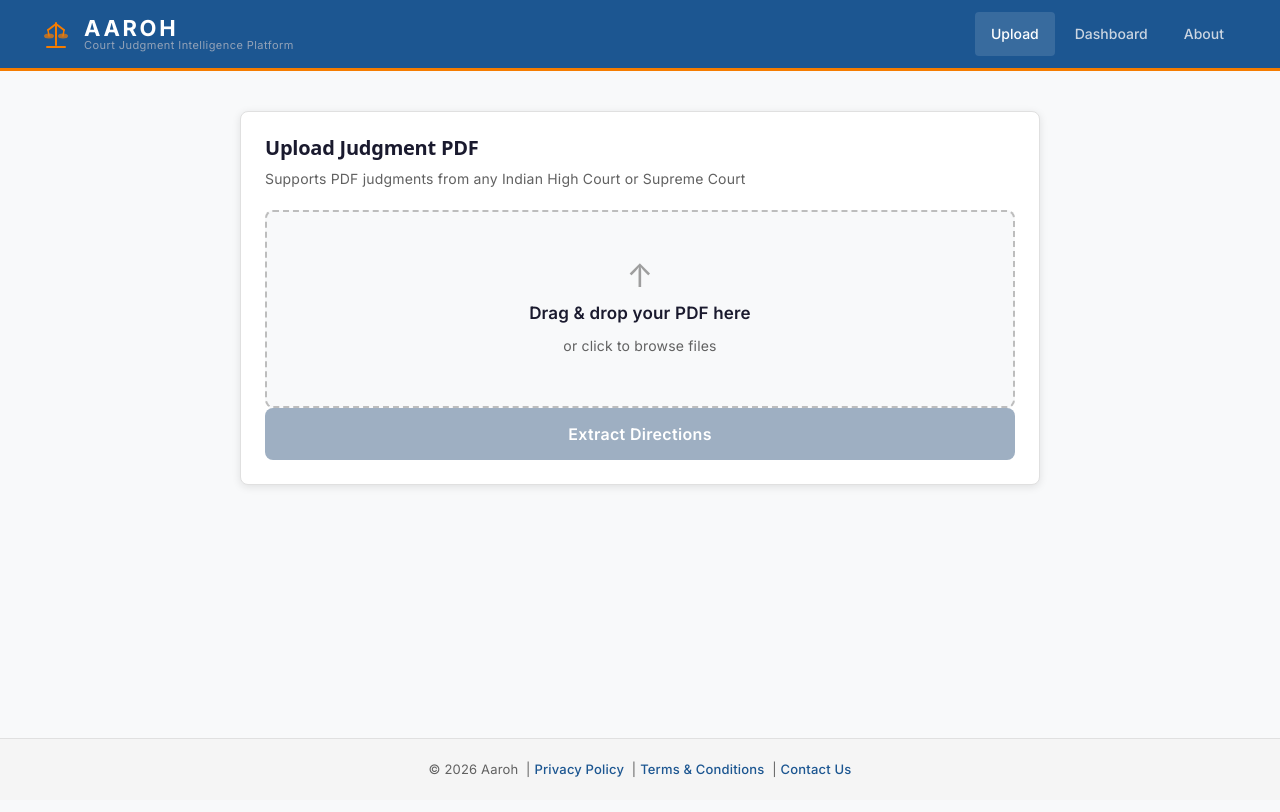
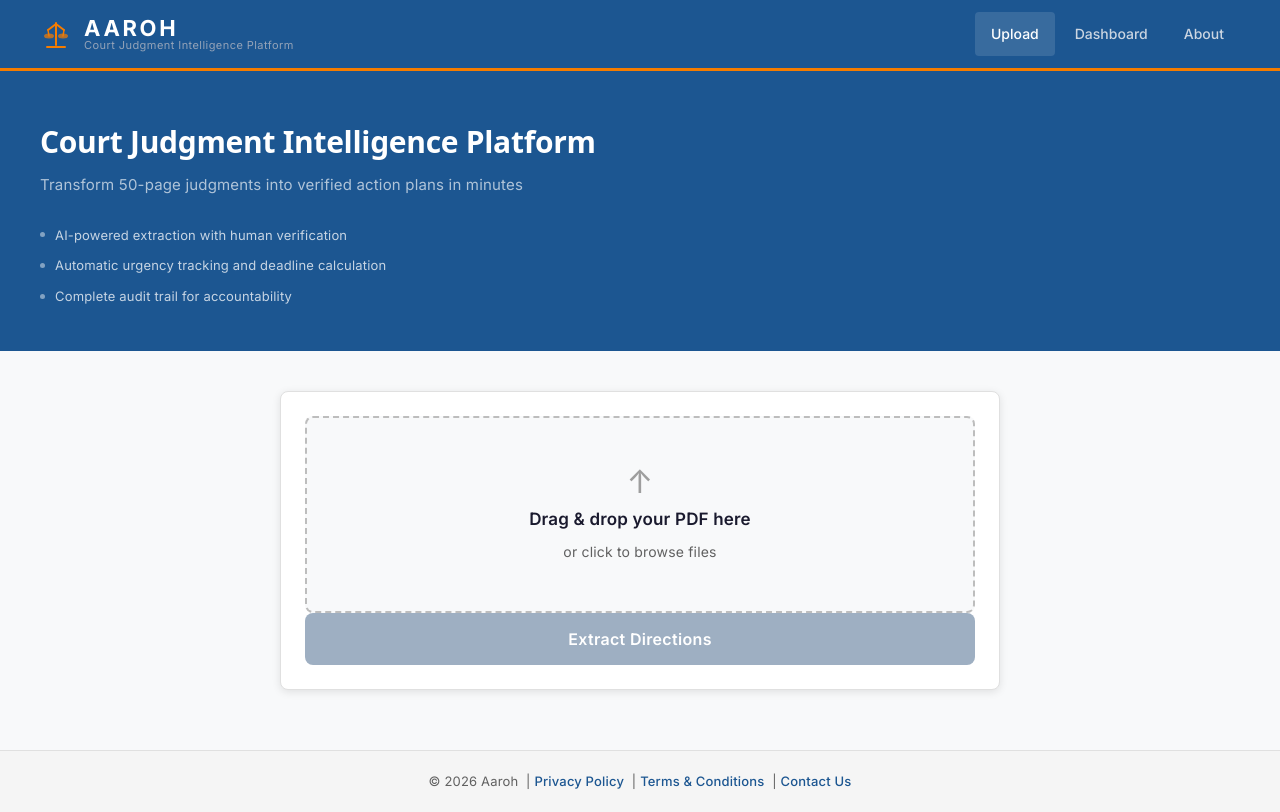
Before and after one commit to vaanyaagarwal27/aaroh, a React (Vite) app in the folder frontend/: page / in a window 1280 px wide. Built offline with nearby package versions, Linux system fonts and the light colour scheme.

Commit message:
improve landing page

```diff
--- a/frontend/src/App.css
+++ b/frontend/src/App.css
@@ -182,6 +182,53 @@ body {
   margin-bottom: 4px;
 }
 
+/* ── Upload hero ─────────────────────────────────────────────────────────── */
+.upload-hero {
+  background: var(--navy);
+  padding: 52px 40px 44px;
+}
+
+.upload-hero-title {
+  font-size: 30px;
+  font-weight: 700;
+  color: #fff;
+  margin: 0 0 12px;
+  letter-spacing: -0.01em;
+  line-height: 1.25;
+}
+
+.upload-hero-sub {
+  font-size: 15px;
+  color: rgba(255,255,255,0.65);
+  margin: 0 0 28px;
+}
+
+.upload-hero-points {
+  list-style: none;
+  padding: 0;
+  margin: 0;
+  display: flex;
+  flex-direction: column;
+  gap: 10px;
+}
+
+.upload-hero-points li {
+  font-size: 13px;
+  color: rgba(255,255,255,0.75);
+  display: flex;
+  align-items: center;
+  gap: 10px;
+}
+
+.upload-hero-points li::before {
+  content: '';
+  width: 5px;
+  height: 5px;
+  border-radius: 50%;
+  background: rgba(255,255,255,0.45);
+  flex-shrink: 0;
+}
+
 /* ── Upload section ──────────────────────────────────────────────────────── */
 .upload-section {
   display: flex;
@@ -190,16 +237,10 @@ body {
 
 .upload-card {
   width: 100%;
-  max-width: 800px;
+  max-width: 720px;
   display: flex;
   flex-direction: column;
   gap: 20px;
-}
-
-.upload-hint {
-  font-size: 14px;
-  color: var(--text-secondary);
-  margin-top: -16px;
 }
 
 /* Dropzone */
@@ -221,8 +262,8 @@ body {
 }
 
 .dropzone--ready {
-  border-color: var(--green);
-  background: var(--green-bg);
+  border-color: #81C784;
+  background: #fff;
   border-style: solid;
 }
 
@@ -874,6 +915,8 @@ body {
   .stats-grid { grid-template-columns: repeat(2, 1fr); }
   .metadata-banner { padding: 20px; }
   .metadata-case-number { font-size: 18px; }
+  .upload-hero { padding: 36px 20px 32px; }
+  .upload-hero-title { font-size: 22px; }
 }
 
 @media (max-width: 600px) {
--- a/frontend/src/App.jsx
+++ b/frontend/src/App.jsx
@@ -91,9 +91,6 @@ function UploadSection({ file, loading, onFileChange, onSubmit, inputRef }) {
   return (
     <section className="upload-section" aria-labelledby="upload-heading">
       <div className="upload-card card">
-        <h2 id="upload-heading" className="section-heading">Upload Judgment PDF</h2>
-        <p className="upload-hint">Supports PDF judgments from any Indian High Court or Supreme Court</p>
-
         <form onSubmit={onSubmit}>
           <div
             className={`dropzone ${dragging ? 'dropzone--drag' : ''} ${file ? 'dropzone--ready' : ''}`}
@@ -382,6 +379,16 @@ export default function App() {
     <div className="app">
       <NavBar activeView="upload" onNavigate={handleNavigate} />
 
+      <div className="upload-hero">
+        <h1 className="upload-hero-title">Court Judgment Intelligence Platform</h1>
+        <p className="upload-hero-sub">Transform 50-page judgments into verified action plans in minutes</p>
+        <ul className="upload-hero-points">
+          <li>AI-powered extraction with human verification</li>
+          <li>Automatic urgency tracking and deadline calculation</li>
+          <li>Complete audit trail for accountability</li>
+        </ul>
+      </div>
+
       <main className="app-main">
         <UploadSection
           file={file}
```
